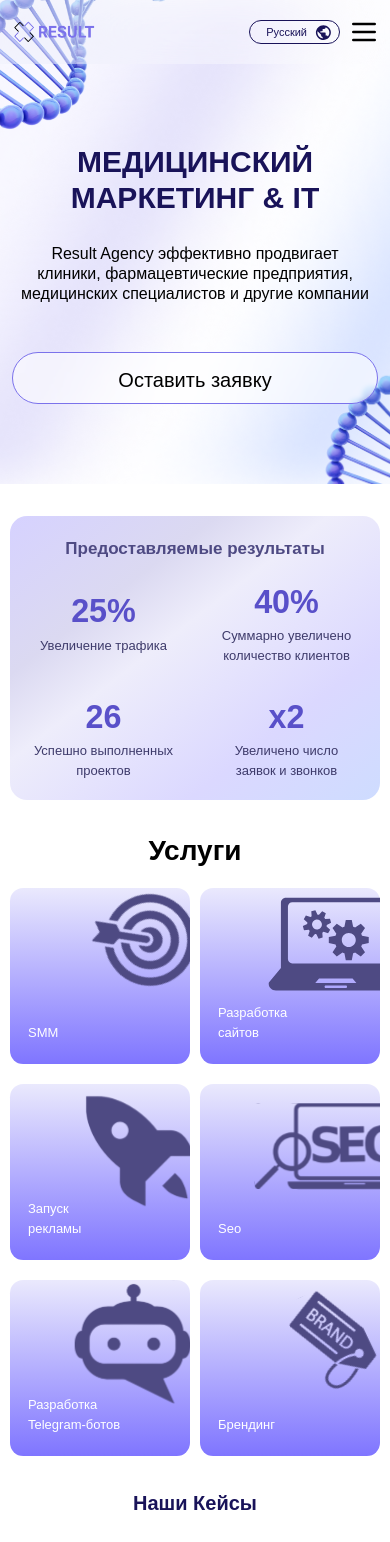
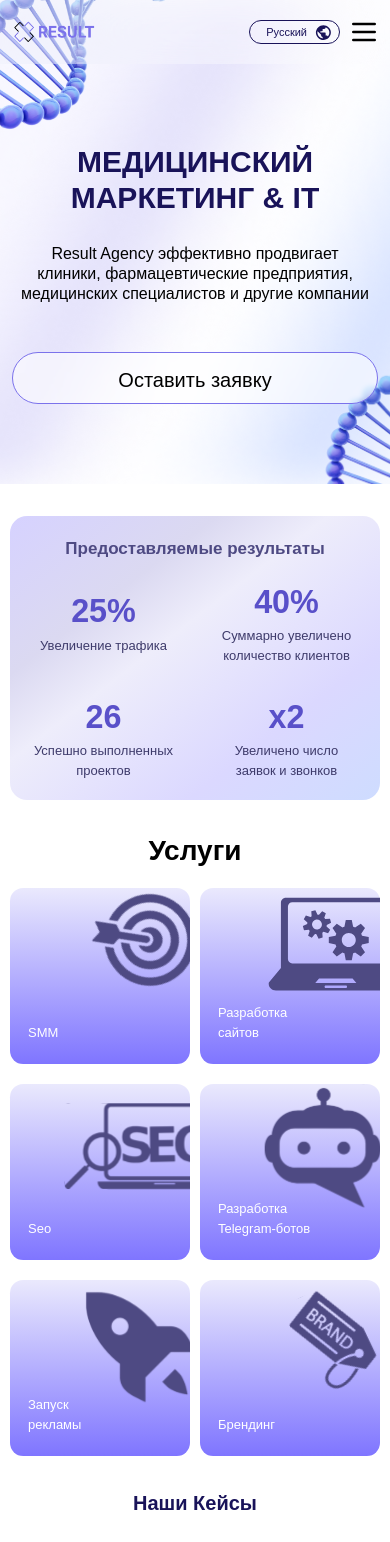
Before and after one commit to Shotambrat/Result-agency, a React (Create React App) app: page / in a window 390 px wide. Shown: the top 1542 px of the page. Built offline with nearby package versions, Linux system fonts and the light colour scheme; the HTML template or start-up script is replaced by a standard one.

Commit message:
Main Services order berildi

```diff
--- a/src/components/Main/MainService.jsx
+++ b/src/components/Main/MainService.jsx
@@ -13,31 +13,37 @@ let data = [
     name: "SMM",
     nameForFunction: "smm",
     img: Smm,
+    style: "order-1 md:order-1",
   },
   {
     name: `Разработка <br/> сайтов`,
     nameForFunction: "sites",
     img: SiteDev,
+    style: "order-2 md:order-2",
   },
   {
     name: "Запуск <br /> рекламы",
     nameForFunction: "ads",
     img: Ads,
+    style: "order-5 md:order-3",
   },
   {
     name: "Seo",
     nameForFunction: "seo",
     img: Seo,
+    style: "order-3 md:order-4",
   },
   {
     name: "Разработка <br /> Telegram-ботов",
     nameForFunction: "bot",
     img: Bot,
+    style: "order-4 md:order-5",
   },
   {
     name: "Брендинг",
     nameForFunction: "brand",
     img: Brand,
+    style: "order-6 md:order-6",
   },
 ];
 
@@ -115,7 +121,7 @@ const MainService = () => {
           <div className="mt-4 grid grid-cols-2 sm:grid-cols-3 gap-x-[0.625rem] lg:gap-x-[1rem] xl:gap-x-6 gap-y-5 lg:gap-y-12">
             {data.map((data, index) => {
               return (
-                <div key={index}>
+                <div key={index} className={`${data.style}`}>
                   {services[data.nameForFunction] ? (
                     <ServiceModal
                       close={handleChangeCard}
@@ -123,7 +129,7 @@ const MainService = () => {
                     />
                   ) : (
                     <div
-                      className="relative rounded-[13.14px] lg:rounded-3xl h-[11rem] md:h-[18rem] lg:h-[21rem] xl:h-[24rem] 2xl:h-[30rem] bg-gradient-to-b from-[#EAE9FD] to-[#7F75FF]"
+                      className=" relative rounded-[13.14px] lg:rounded-3xl h-[11rem] md:h-[18rem] lg:h-[21rem] xl:h-[24rem] 2xl:h-[30rem] bg-gradient-to-b from-[#EAE9FD] to-[#7F75FF]"
                       onClick={() => handleChangeCard(data.nameForFunction)}
                     >
                       <img
```
